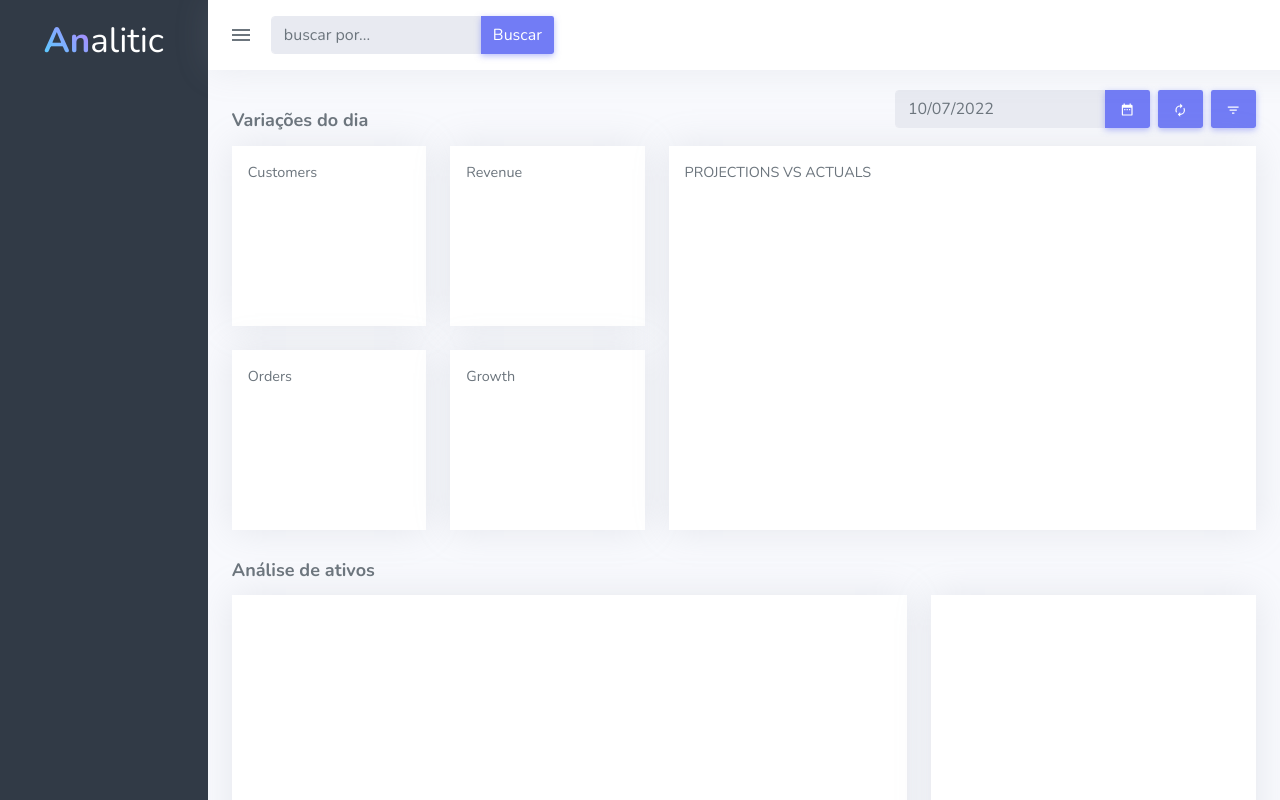
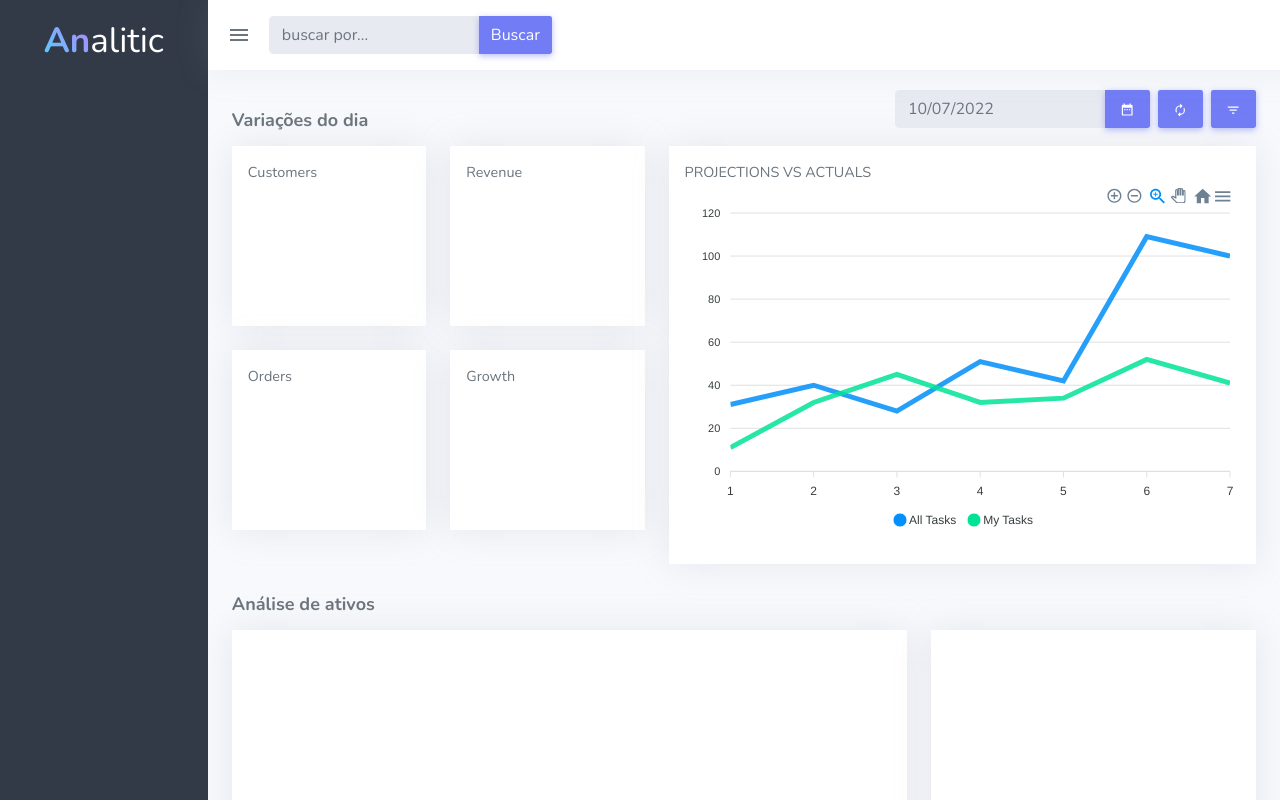
Before and after one commit to clesiorods/analitic-reactjs, a React (Create React App) app: page / in a window 1280 px wide. Built offline with nearby package versions, Linux system fonts and the light colour scheme.

Commit message:
Adição de bibliotecas

```diff
--- a/src/components/Card.tsx
+++ b/src/components/Card.tsx
@@ -17,7 +17,7 @@ export function Card(props: CardProps) {
         box-shadow: 0px 0px 35px 0px rgba(154, 161, 171, 0.20);
         transition: .3s all;
         :hover {
-            box-shadow: 0px 0px 30px 0px rgba(150, 156, 166, 0.1);
+            box-shadow: 0px 0px 30px 0px rgba(150, 156, 166, 0.35);
         }
     `;
 
--- a/src/components/CombInput.tsx
+++ b/src/components/CombInput.tsx
@@ -17,6 +17,13 @@ const CombInputStyled = styled.div`
     button {
         margin: 0 !important;
     }
+
+
+    @media screen and (max-width: 800px) {
+        input {
+            display: none;
+        }
+    }
 `;
 
 type CombProps = {
@@ -26,7 +33,7 @@ type CombProps = {
 
 export function CombInput(props: CombProps) {
     return (
-        <CombInputStyled className="input-group">
+        <CombInputStyled className="input-group search-group">
             <input type="text" placeholder={props.placeHolder} className="form-control form-control-light" id="dash-daterange" />
 
             <ButtonPrimary>
--- /dev/null
+++ b/src/components/LineGraphic.tsx
@@ -0,0 +1,36 @@
+import { ApexOptions } from "apexcharts";
+import ReactApexChart from "react-apexcharts";
+
+
+export function LineGraphic() {
+
+    const options: ApexOptions = {
+        chart: {
+          height: 350,
+          type: 'line',
+          zoom: {
+            enabled: true
+          }
+        },
+      };
+
+
+    const series = [{
+        name: 'All Tasks',
+        data: [31, 40, 28, 51, 42, 109, 100]
+      }, {
+        name: 'My Tasks',
+        data: [11, 32, 45, 32, 34, 52, 41]
+      }];
+
+    return(
+
+      <ReactApexChart
+        options={options}
+        series={series}
+        type="line"
+        height={350}
+      />
+
+    );
+}
--- a/src/components/SideBar.tsx
+++ b/src/components/SideBar.tsx
@@ -7,6 +7,8 @@ const Nav = styled.nav`
     transition: .3s all;
     transition-timing-function: ease-out;
     padding-top: 20px;
+
+
 
     h1 {
         font-size: 35px;
@@ -23,8 +25,27 @@ const Nav = styled.nav`
             transition: .4s all;
             /* opacity: 0; */
             color: white;
-            opacity: 1;
         }
+    }
+
+
+    @media screen and (max-width: 1200px) {
+        width: 70px;
+        padding-top: 15px;
+
+        #title_alitic {
+            opacity: 0;
+        }
+
+        #title_an {
+            padding-left: 11px;
+        }
+    }
+
+
+    @media screen and (max-width: 800px) {
+        width: 0px;
+        display: none;
     }
 `;
 
@@ -32,8 +53,8 @@ export function SideBar() {
     return (
         <Nav>
             <h1 className="title logo">
-                <span id="title_an">An</span>
-                <span id="title_alitic">alitic</span>
+                <span id="title_an" >An</span>
+                <span id="title_alitic" >alitic</span>
             </h1>
         </Nav>
     );
--- a/src/components/TopBar.tsx
+++ b/src/components/TopBar.tsx
@@ -6,7 +6,7 @@ import { CombInput } from "./CombInput";
 
 const NavBar = styled.nav`
     margin-left: -24px;
-    padding: 0 24px;
+    padding: 0px 24px 0 24px;
     background-color: #ffffff;
     box-shadow: 0px 0px 35px 0px rgba(154, 161, 171, 0.15);
     min-height: 70px;
@@ -16,38 +16,94 @@ const NavBar = styled.nav`
     z-index: 10;
     display: flex;
     align-items: center;
+    transition: .3s all;
+
+
+
+    h1 {
+        margin-left: -50px;
+        font-size: 35px;
+        text-align: center;
+
+        span#title_an {
+            /* padding-left: 11px; */
+            font-weight: 700;
+            background: -webkit-linear-gradient(45deg, rgb(77, 213, 255), rgb(191, 123, 255));
+            -webkit-background-clip: text;
+            -webkit-text-fill-color: transparent;
+        }
+        span#title_alitic {
+            transition: .4s all;
+            /* opacity: 0; */
+            color: white;
+        }
+    }
+
+
 
     div {
         display: flex;
         cursor: pointer;
-        span {
+        span.span_menu_icon {
             margin-top: 7px;
             margin-right: 18px;
-            margin-left: -15px;
+            margin-left: -5px;
         }
     }
 
+
+    #div_logo_topBar {
+        width: 100%;
+        display: flex;
+        justify-content: center;
+        /* padding-top: 0; */
+    }
+
+
     @media screen and (max-width: 800px) {
-        #nav_permanent {
+        /* #nav_permanent {
             width: 100%;
+        } */
+        background-color: #313a46;
+        padding-top: 10px;
+        min-height: 60px;
+
+
+        .search-group {
+            display: none;
+        }
+
+    }
+
+
+    @media screen and (min-width: 800px) {
+        #div_logo_topBar {
+            display: none;
         }
     }
-
 `;
 
 
 export function TopBar() {
     return (
         <NavBar className="navbar navbar-expand-lg navbar-light">
-            <div className="container-fluid">
+            <div className="w-100">
                 <div id="nav_permanent">
-                    <span>
+                    <span className="span_menu_icon">
                         <Icon path={mdiMenu} size={1}></Icon>
                     </span>
                     <CombInput placeHolder="buscar por...">
                         Buscar
                     </CombInput>
                 </div>
+
+                <div id="div_logo_topBar">
+                    <h1 className="title logo">
+                        <span id="title_an" >An</span>
+                        <span id="title_alitic" >alitic</span>
+                    </h1>
+                </div>
+
 
                 <div className="collapse navbar-collapse" id="navbarSupportedContent">
                     {/* <ul className="navbar-nav me-auto mb-2 mb-lg-0">
--- a/src/pages/Home.tsx
+++ b/src/pages/Home.tsx
@@ -3,6 +3,7 @@ import Icon from "@mdi/react";
 import { ButtonPrimary } from "../components/ButtonPrimary";
 import { Card } from "../components/Card";
 import { CombInput } from "../components/CombInput";
+import { LineGraphic } from "../components/LineGraphic";
 import { MainFrame } from "../components/MainFrame";
 import { SectionTitle } from "../components/SectionTitle";
 
@@ -73,7 +74,9 @@ export function Home() {
                                 <span>
                                     PROJECTIONS VS ACTUALS
                                 </span>
-                                <div id="chart"></div>
+                                <div id="chart">
+                                <LineGraphic />
+                                </div>
                             </div>
                         </Card>
                     </div>
```
Also changed, not shown: package.json (+6 -1 lines), 1 other file (tests, documents, lock files or other folders).
